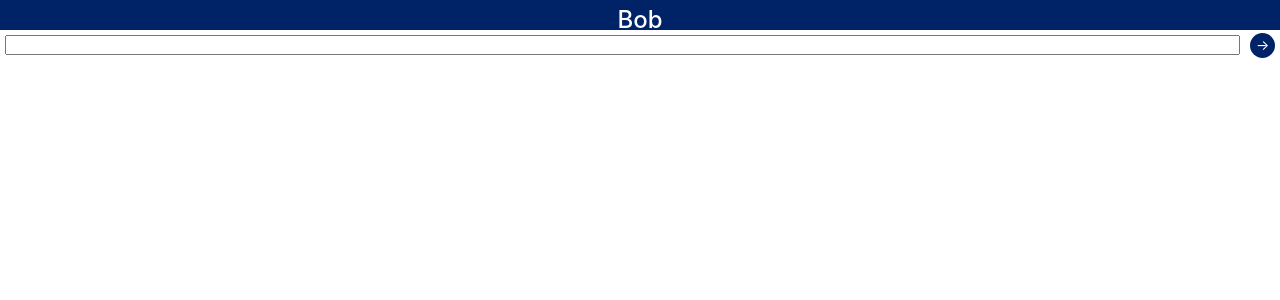
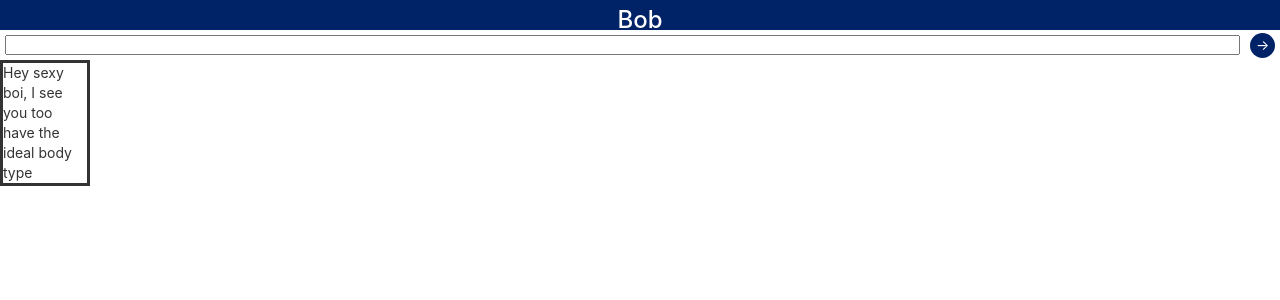
Before and after one commit to shadowdrakon99/Chatroom, a React (Create React App) app: page / in a window 1280 px wide. Shown: the top 300 px of the page. Built offline with nearby package versions, Linux system fonts and the light colour scheme.

Commit message:
new yarn.lock

```diff
--- a/src/App.js
+++ b/src/App.js
@@ -1,15 +1,14 @@
 import React, { Component } from 'react';
 import TextInput from './Chatbox/TextInput';
 import Header from './Header/Header';
+import BubbleChat from './Components/BubbleChat'
 import logo from './logo.svg';
 import './App.css';
 
 class App extends Component {
   render() {
     return (
-      <div>
-
-      </div>
+      <div/>
     );
   }
 }
@@ -31,6 +30,7 @@ class App2 extends Component {
       <div>
         <Header screenName={this.state.screenName} />
         <TextInput />
+        <BubbleChat />
       </div>
     )
 
--- a/src/Components/BubbleChat.js
+++ b/src/Components/BubbleChat.js
@@ -1 +1,17 @@
 import React, { Component } from 'react';
+
+
+class BubbleChat extends Component {
+  render(){
+  return(
+      <div>
+        <div style= {{alignItems:'baseline',borderStyle:'solid',width:'90px'}} >
+        Hey sexy boi, I see you too have the ideal body type
+        </div>
+      </div>
+
+  )
+
+}
+}
+export default BubbleChat
```
Also changed, not shown: 1 other file (tests, documents, lock files or other folders).
